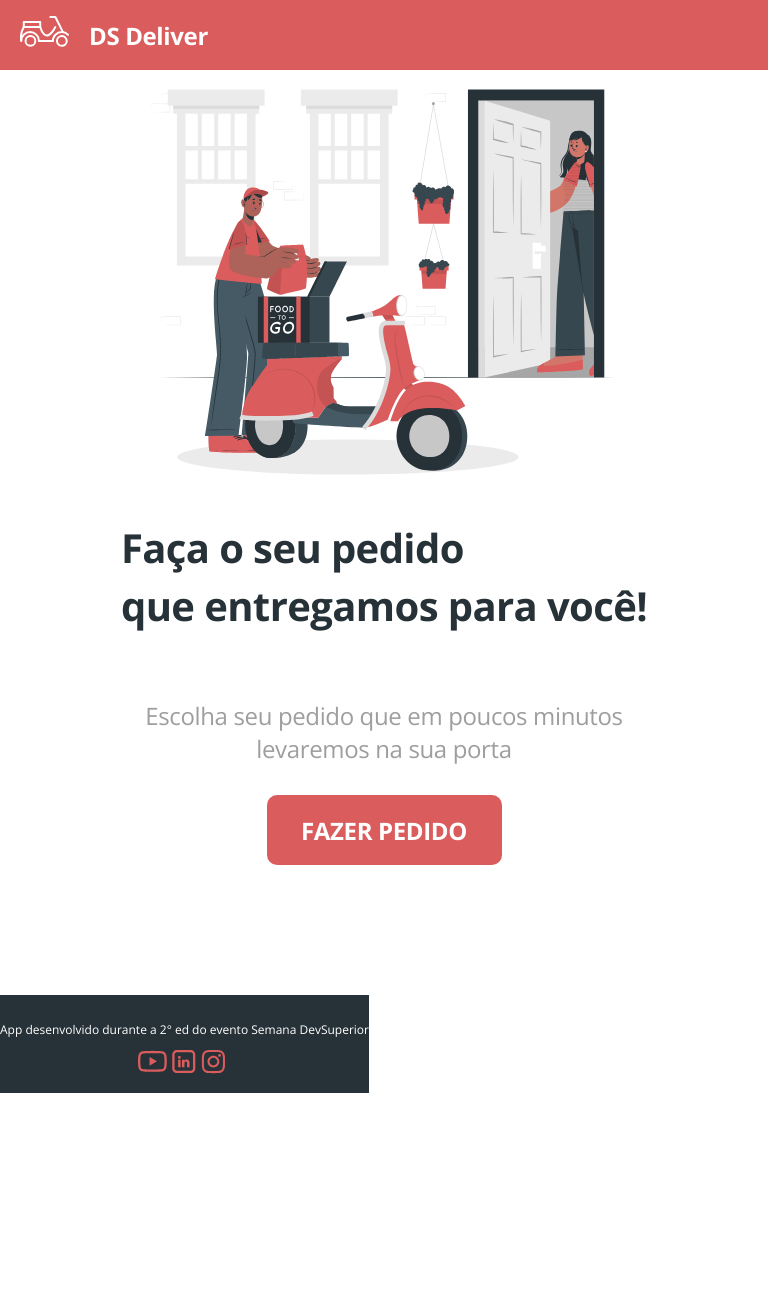
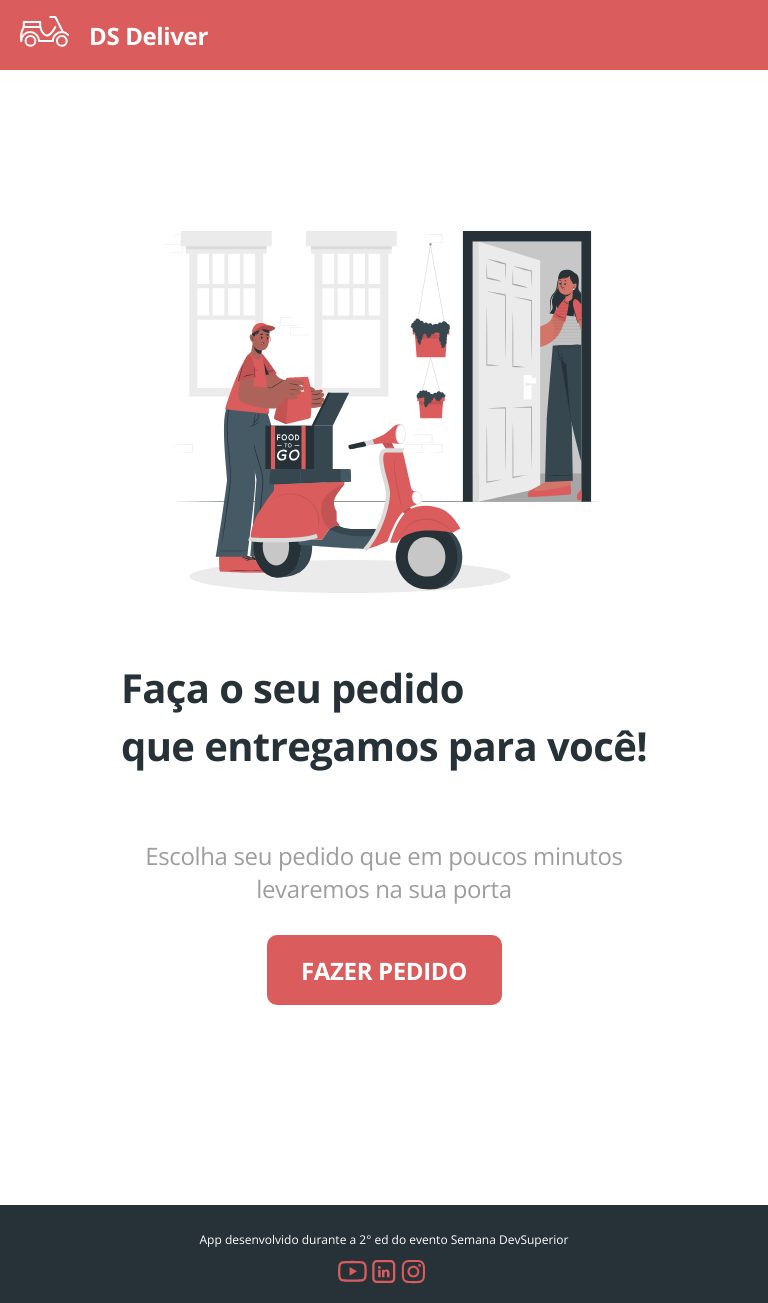
Before and after one commit to brmgf/dsdeliver_sds2, a React (Create React App) app in the folder front-web/: page / in a window 768 px wide. Before the commit the page ends 915 px from the top, so only its background shows below. Built offline with nearby package versions, Linux system fonts and the light colour scheme; no server answers.

Commit message:
improved the homepage responsiveness

```diff
--- a/front-web/src/Footer/style.css
+++ b/front-web/src/Footer/style.css
@@ -1,5 +1,5 @@
 .main-footer {
-  position: fixed;
+  width: 100%;
   margin-top: 80px;
   padding-top: 15px;
   padding-bottom: 15px;
--- a/front-web/src/Home/style.css
+++ b/front-web/src/Home/style.css
@@ -1,6 +1,6 @@
 .home-container {
   padding: 100px 50px;
-  height: calc(100vh - 254px);
+  height: calc(100vh - 274px);
 }
 
 .home-container h1 {
@@ -54,10 +54,10 @@
   width: 100%;
 }
 
-@media only screen and (min-width: 499px) and (max-width: 768px) {
+@media only screen and (min-width: 649px) and (max-width: 768px) {
   .home-container {
     height: auto;
-    padding: 30px;
+
   }
 
   .home-content {
@@ -81,8 +81,7 @@
 
   .home-image {
     text-align: center;
-    margin: 10px 0;
-    padding: 0;
+    margin-bottom: 20px;
   }
 
   .home-image svg {
@@ -90,7 +89,7 @@
   }
 }
 
-@media only screen and (max-width: 498px){
+@media only screen and (max-width: 648px){
 
   .home-content {
     padding: 5px;
@@ -116,6 +115,7 @@
     height: 60px;
     width: 200px;
     font-size: 20px;
+    align-items: center;
     letter-spacing: -0.015em;
     color: #FFF;
   }
@@ -123,4 +123,5 @@
   .home-image {
     display: none;
   }
+
 }
--- a/front-web/src/Navbar/style.css
+++ b/front-web/src/Navbar/style.css
@@ -22,7 +22,6 @@
 }
 
 .main-navbar {
-    position: fixed;
     width: 100%;
     height: 70px;
     background: var(--primary-color);
```
